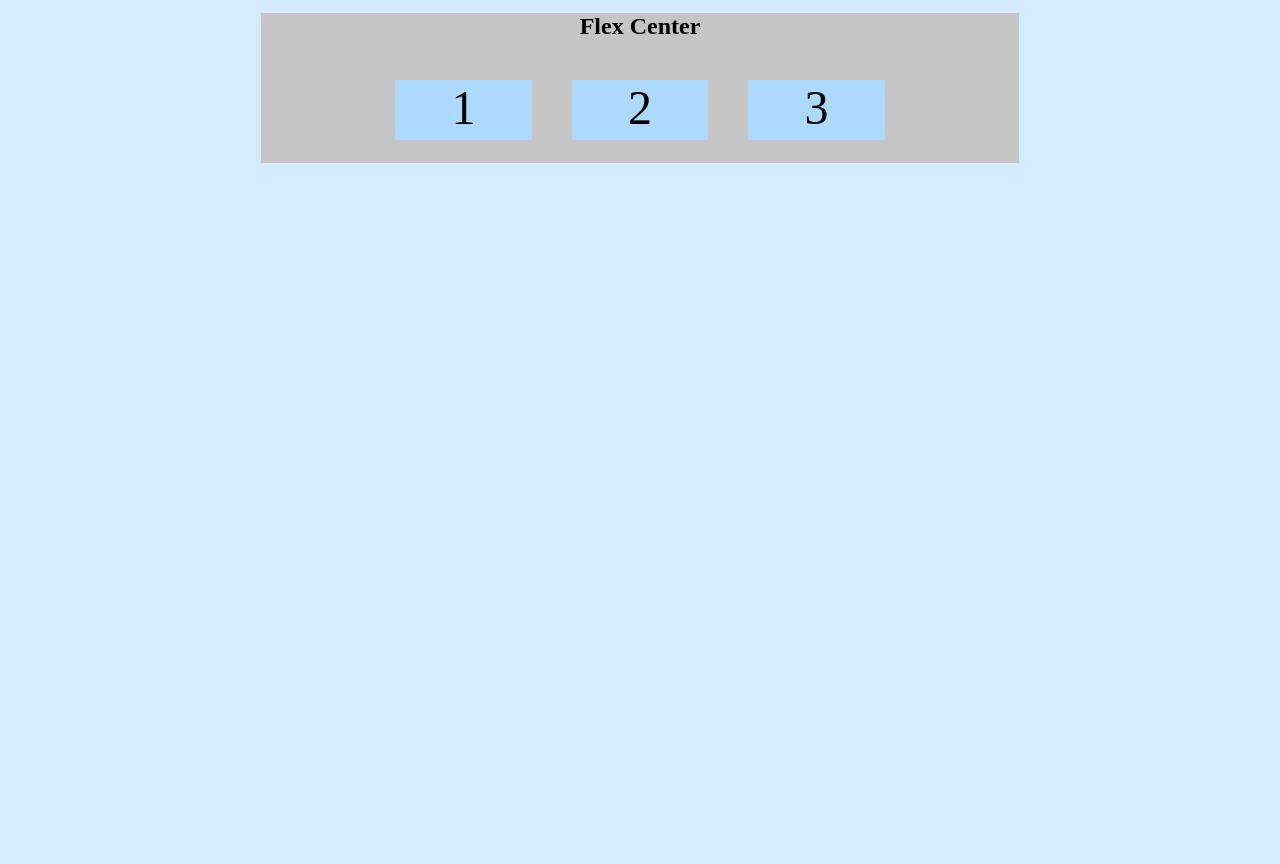
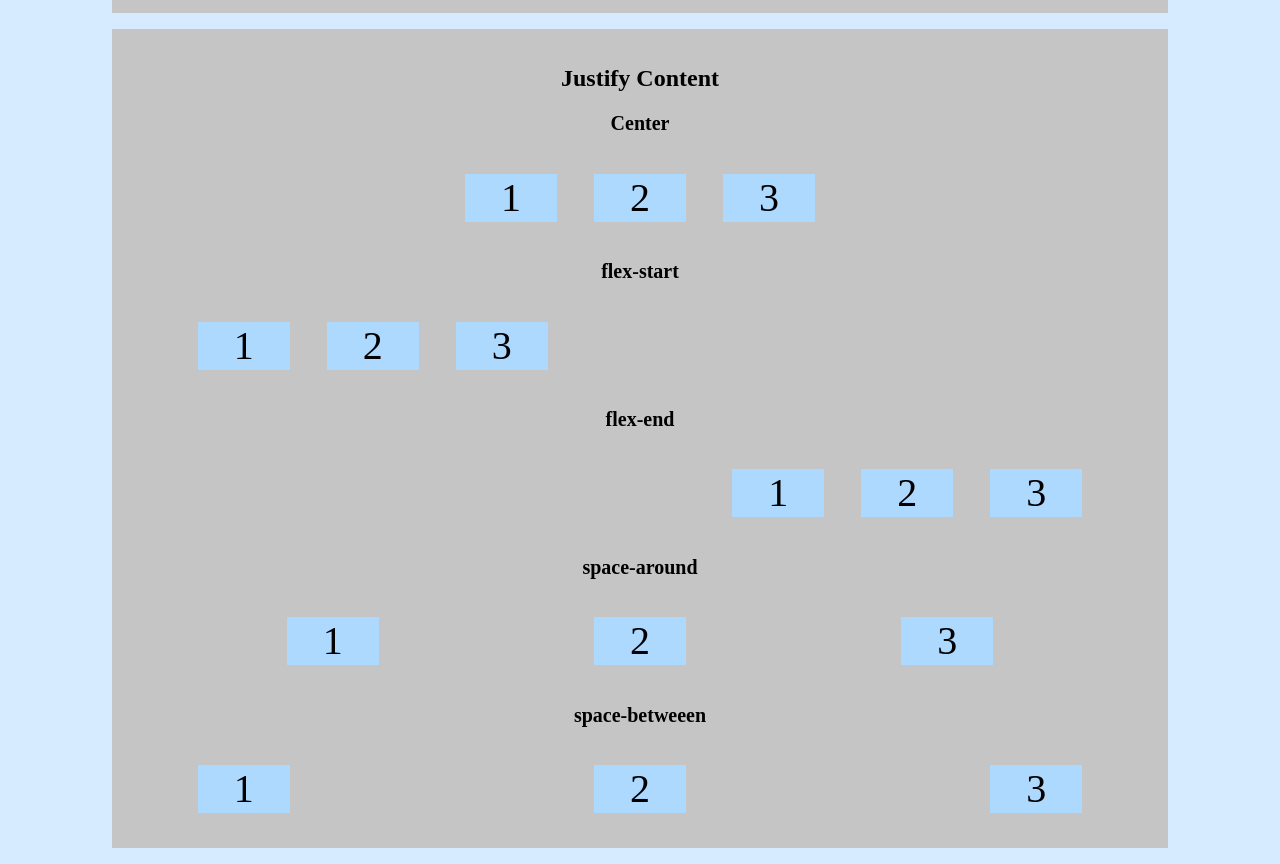
Before and after one commit to oaisd-ctc/flex-box-demo-Mark-Gorman-Student, a plain HTML site: page index.html in a window 1280 px wide. Shown: the part 347-1211 px from the top of the page. Before the commit the page ends 800 px from the top, so only its background shows below. Drawn offline with Linux system fonts and the light colour scheme.

Commit message:
added the variations to each property

```diff
--- a/css/main.css
+++ b/css/main.css
@@ -3,26 +3,45 @@ body{
     text-align: center;
 }
 .flex{
-    height: 150px;
+    height: fit-content;
     margin: auto;
     background-color: rgb(197, 197, 197);
-    width: 60%;
+    width: 80vw;
+    padding: 2vmin;
+    margin-bottom: 2vmin;
 }
-
+h3{
+    font-size: 2.5vmin;
+}
+h2{
+    font-size: 3vmin;
+}
 #flexContainer{
     animation: pulse 2.5s infinite;
 }
 #flexCenter{
     justify-content: center;
 }
+#flexLeft{
+    justify-content: flex-start;
+}
+#flexRight{
+    justify-content: flex-end;
+}
+#around{
+    justify-content: space-around;
+}
+#between{
+    justify-content: space-between;
+}
 .box{
     background-color: rgb(173, 217, 255);
-    height: 60px;
-    width: 20%;
+    height: 6vmin;
+    width: 10%;
     display: flex;
-    font-size: xxx-large;
+    font-size: 5vmin;
     justify-content: center;
-    margin: 20px;
+    margin: 2%;
 }
 .center{
     width: 90%;
@@ -55,10 +74,10 @@ body{
 .ex{
     background-color: rgb(173, 217, 255);
     flex: 1;
-    height: 60px;
+    height: 6vmin;
     transition: flex .25s, background-color .5s;
     border: rgb(183, 136, 226) 1px dashed;
-    font-size: xxx-large;
+    font-size: 5vmin;
 }
 .ex:hover{
     background-color: rgb(129, 201, 201);
--- a/index.html
+++ b/index.html
@@ -23,9 +23,34 @@
                     <div class="ex">3</div>
                 </div>
             </div>
-            <div class="flex" id="flexCenter">
-                <h2>Flex Center</h2>
-                <div class="center">
+            <div class="flex" id="justify">
+                <h2>Justify Content</h2>
+                <h3>Center</h3>
+                <div class="center" id="flexCenter">
+                    <div class="box">1</div>
+                    <div class="box">2</div>
+                    <div class="box">3</div>
+                </div>
+                <h3>flex-start</h3>
+                <div class="center" id="flexLeft">
+                    <div class="box">1</div>
+                    <div class="box">2</div>
+                    <div class="box">3</div>
+                </div>
+                <h3>flex-end</h3>
+                <div class="center" id="flexRight">
+                    <div class="box">1</div>
+                    <div class="box">2</div>
+                    <div class="box">3</div>
+                </div>
+                <h3>space-around</h3>
+                <div class="center" id="around">
+                    <div class="box">1</div>
+                    <div class="box">2</div>
+                    <div class="box">3</div>
+                </div>
+                <h3>space-betweeen</h3>
+                <div class="center" id="between">
                     <div class="box">1</div>
                     <div class="box">2</div>
                     <div class="box">3</div>
```
